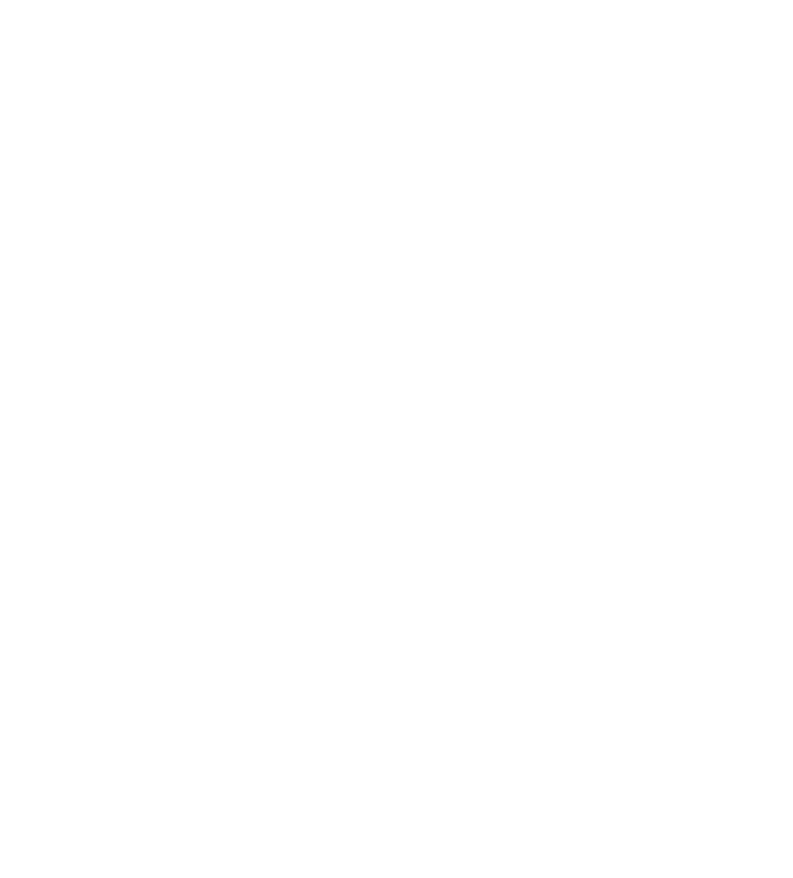
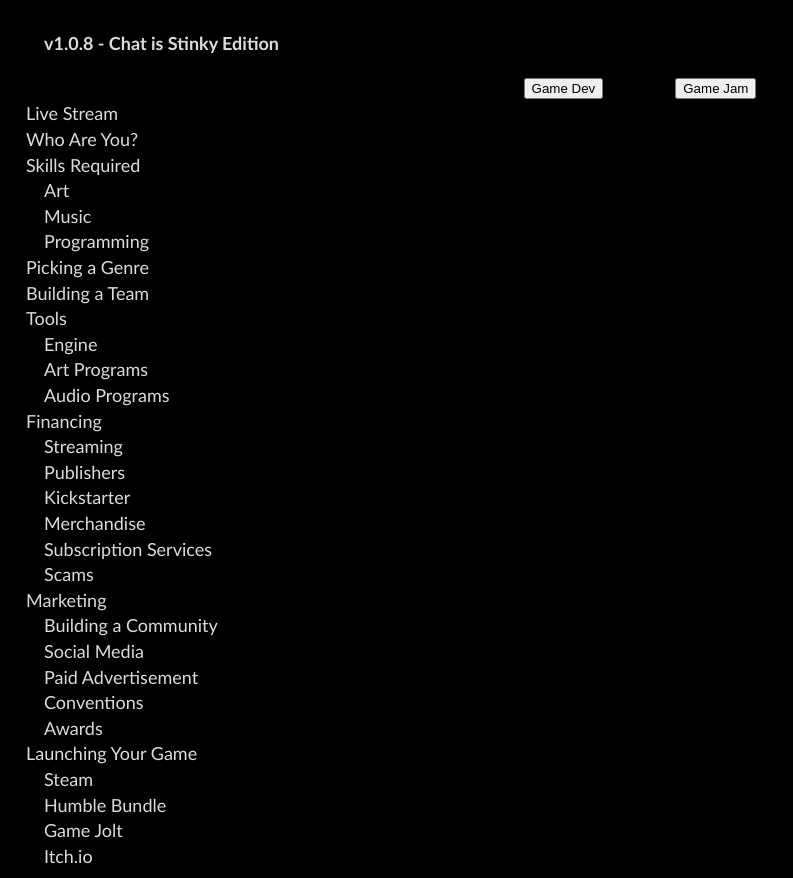
Before and after one commit to GrantLancaster/Develop.Games-Rebuild, a plain HTML site: page index.html in a window 1280 px wide. Shown: the whole page, without its empty margins (0-793 px from the left). Before the commit the page ends 800 px from the top, so only its background shows below. Drawn offline with Linux system fonts and the light colour scheme.

Commit message:
General Layout of HTML

```diff
--- a/index.html
+++ b/index.html
@@ -4,8 +4,87 @@
   <meta charset="UTF-8">
   <meta name="viewport" content="width=device-width, initial-scale=1.0">
   <title>Game Development</title>
+  <link rel="stylesheet" href="styling/index.css">
+  <script defer src="./scripting/index.js"></script>
 </head>
+
 <body>
+  <header>
+    <div id="VersionNumber">
+      <h4>v1.0.8 - Chat is Stinky Edition</h4>
+    </div>
+    <div id="HeaderButtons">
+      <button>Game Dev</button>
+      <button>Game Jam</button>
+    </div>
+  </header>
+
+  <nav>
+    <ul>
+      <li>Live Stream</li>
+      <li>Who Are You?</li>
+      <li>Skills Required</li>
+      <li>
+        <ul>
+          <li>Art</li>
+          <li>Music</li>
+          <li>Programming</li>
+        </ul>
+      </li>
+      <li>Picking a Genre</li>
+      <li>Building a Team</li>
+      <li>Tools</li>
+      <li>
+        <ul>
+          <li>Engine</li>
+          <li>Art Programs</li>
+          <li>Audio Programs</li>
+        </ul>
+      </li>
+      <li>Financing</li>
+      <li>
+        <ul>
+          <li>Streaming</li>
+          <li>Publishers</li>
+          <li>Kickstarter</li>
+          <li>Merchandise</li>
+          <li>Subscription Services</li>
+          <li>Scams</li>
+        </ul>
+      </li>
+      <li>Marketing</li>
+      <li>
+        <ul>
+          <li>Building a Community</li>
+          <li>Social Media</li>
+          <li>Paid Advertisement</li>
+          <li>Conventions</li>
+          <li>Awards</li>
+        </ul>
+      </li>
+      <li>Launching Your Game</li>
+      <li>
+        <ul>
+          <li>Steam</li>
+          <li>Humble Bundle</li>
+          <li>Game Jolt</li>
+          <li>Itch.io</li>
+        </ul>
+      </li>
+    </ul>
+  </nav>
+
+  <main>
+    <div class="ContentPanel" id="TwitchPanel"></div>
+    <div class="ContentPanel" id="Introduction"></div>
+    <div class="ContentPanel" id="Skills"></div>
+    <div class="ContentPanel" id="TypeOfGame"></div>
+    <div class="ContentPanel" id="Team"></div>
+    <div class="ContentPanel" id="Tools"></div>
+    <div class="ContentPanel" id="Funding"></div>
+    <div class="ContentPanel" id="Marketing"></div>
+    <div class="ContentPanel" id="LaunchingGame"></div>
+  </main>
 
 </body>
 </html>
--- a/styling/index.css
+++ b/styling/index.css
@@ -0,0 +1,37 @@
+html {
+    font-size: 18px;
+    font-family: "calibri", sans-serif;
+    color: gainsboro;
+    background-color: black;
+}
+body {
+    display: flex;
+    flex-direction: column;
+}
+header {
+    display: flex;
+    flex-direction: column;
+}
+    #VersionNumber {
+        margin-left: 2rem;
+    }
+    #HeaderButtons {
+        display: flex;
+        align-items: center;
+        justify-content: center;
+        gap: 4rem;
+    }
+
+nav {
+    position: sticky;
+    top: 0;
+}
+
+ul {
+    list-style-type: none;
+    padding-inline-start: 1em;
+    margin:0.2em 0 0.2em 0;
+}
+li {
+    margin: 0.2em 0 0.2em 0;
+}
```
